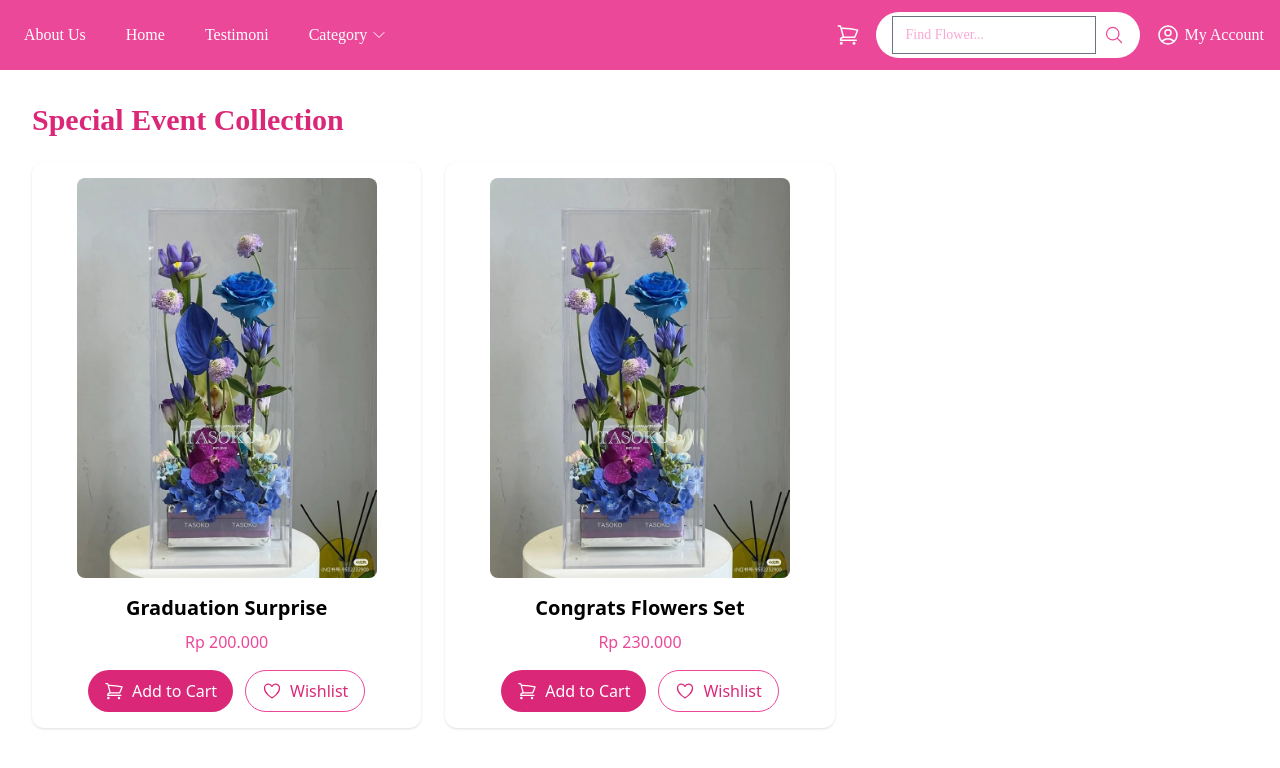
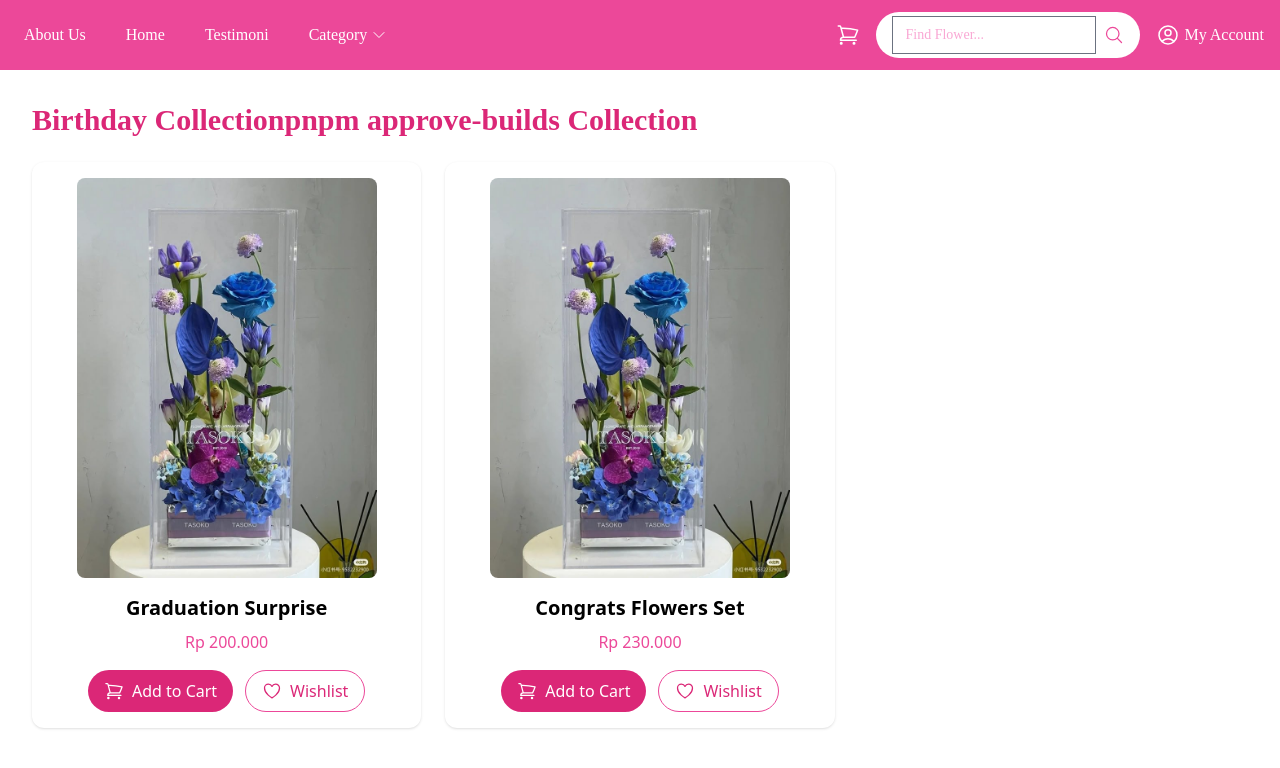
Before and after one commit to elvania01/nextjs-uas, a Next.js app: page /categories/birthday in a window 1280 px wide. Shown: the top 768 px of the page. Built offline with nearby package versions, Linux system fonts and the light colour scheme.

Commit message:
Update page.tsx

```diff
--- a/app/categories/birthday/page.tsx
+++ b/app/categories/birthday/page.tsx
@@ -19,7 +19,7 @@ export default function SpecialEventCategory() {
 
   return (
     <div className="p-8">
-      <h1 className="font-pacifico text-3xl font-bold text-pink-600 mb-6">Special Event Collection</h1>
+      <h1 className="font-pacifico text-3xl font-bold text-pink-600 mb-6">Birthday Collectionpnpm approve-builds Collection</h1>
       <div className="grid grid-cols-1 md:grid-cols-2 lg:grid-cols-3 gap-6">
         {products.map(product => (
           <div key={product.id} className="bg-white rounded-xl shadow p-4 text-center">
```
